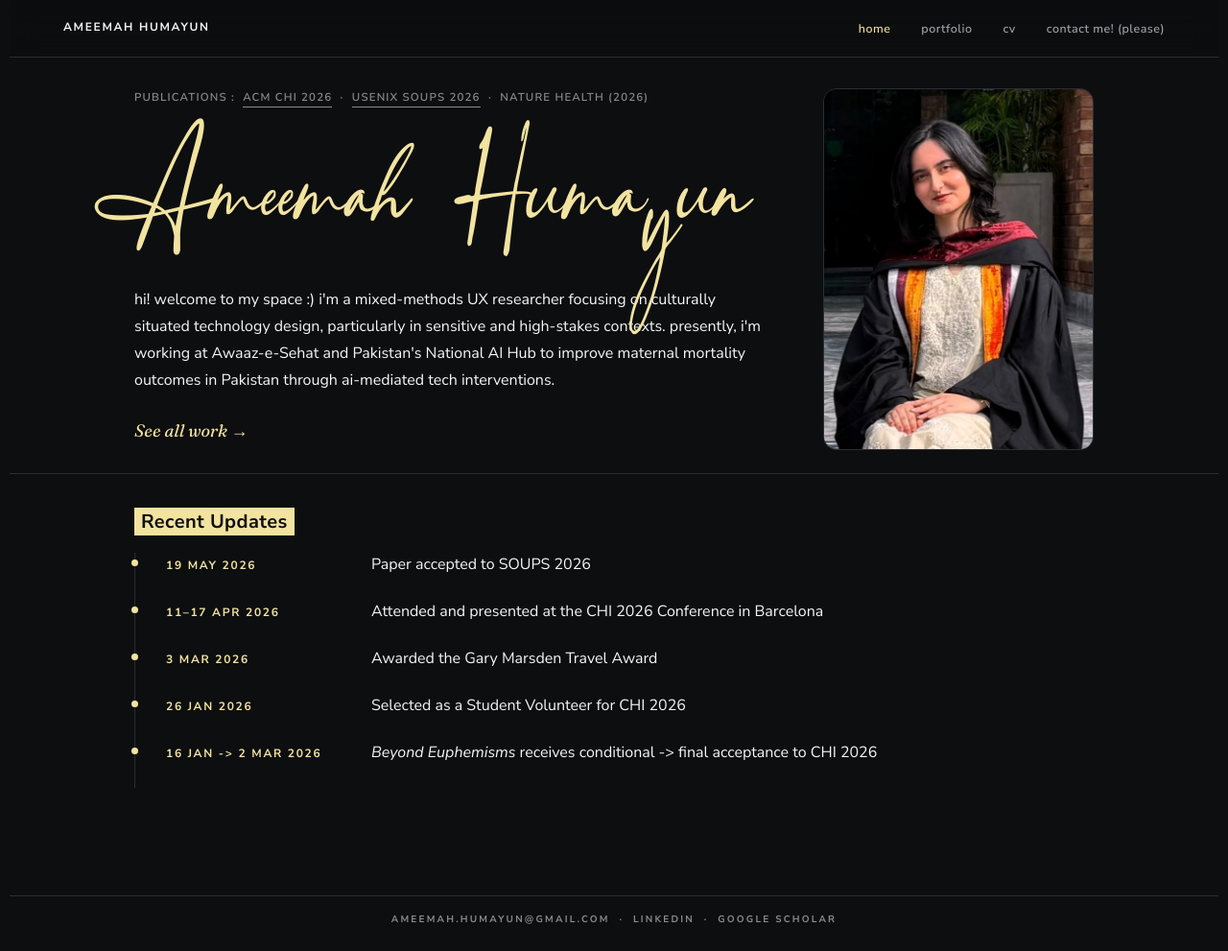
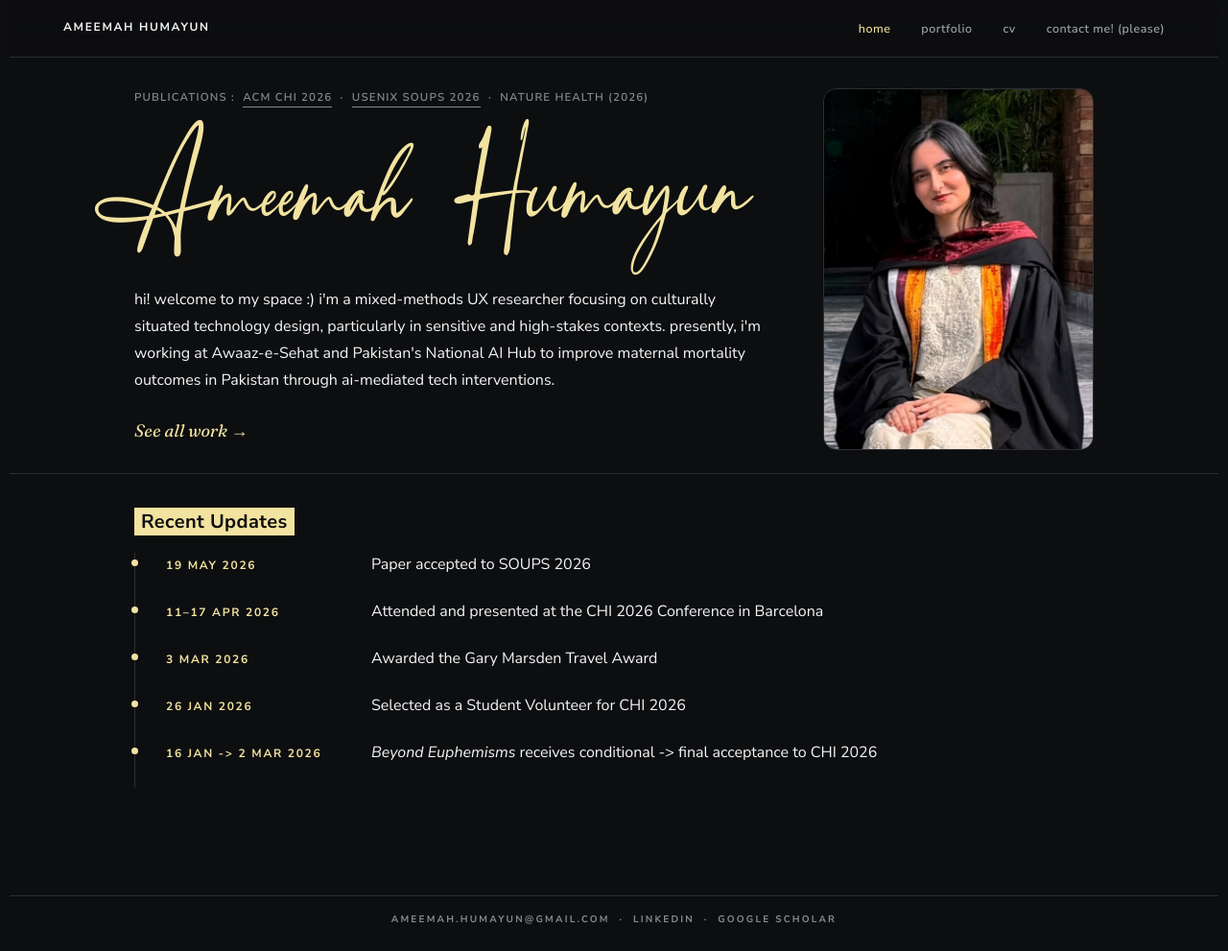
Before and after one commit to ameemahumayun/ameemahumayun.github.io, a Jekyll site: the page built from index.html, in a window 1280 px wide and 991 px high. Shown: the whole window at 96% size. Built offline with Jekyll 4.4.1, drawn with Linux system fonts in a browser that asks for light colours.

Commit message:
Replace y-stretch with a slight upward slant on the whole signature
Revert "Humayun"'s y to normal (drop the scoped scaleY span) and
instead give the whole name a subtle rotate(-0.48deg): left edge
sits ~3px lower, right edge ~3px higher, like handwriting drifting
upward. Still pointer-events:none so the rotation can't reintroduce
the link-overlap issue.

```diff
--- a/assets/css/components.css
+++ b/assets/css/components.css
@@ -843,13 +843,7 @@ details[open] .accordion__icon::after { opacity: 0; }                          /
      links underneath, so the name must never intercept pointer
      events itself. */
   pointer-events: none;
-  transform: translateY(-7.5px);
+  /* Slight upward slant: left edge sits ~3px lower, right edge ~3px
+     higher, like a handwritten signature drifting upward. */
+  transform: translateY(-7.5px) rotate(-0.48deg);
 }
-/* Stretches just the descender of "Humayun"'s y, rather than the
-   whole word, so it dips further into the paragraph below without
-   making the signature itself any bigger. */
-.signature-text__y {
-  display: inline-block;
-  transform: scaleY(1.4);
-  transform-origin: 55% top;
-}
--- a/index.html
+++ b/index.html
@@ -15,7 +15,7 @@ description: Mixed-methods UX researcher working on human-centered AI for health
         <a href="https://www.usenix.org/conference/soups2026/presentation/shanza" target="_blank" rel="noopener" class="link-quiet link-underline-mute">USENIX SOUPS 2026</a> &nbsp;·&nbsp;
         <span>Nature Health (2026)</span>
       </p>
-      <h1 class="signature-text" style="margin-top:2.125rem;margin-bottom:1.1rem;">Ameemah Huma<span class="signature-text__y">y</span>un</h1>
+      <h1 class="signature-text" style="margin-top:2.125rem;margin-bottom:1.1rem;">Ameemah Humayun</h1>
       <p class="lead" style="max-width:660px;font-size:var(--text-base);line-height:1.75;margin-top:2.906rem;margin-bottom:1.25rem;">hi! welcome to my space :) i'm a mixed-methods UX researcher focusing on culturally situated technology design, particularly in sensitive and high-stakes contexts. presently, i'm working at Awaaz-e-Sehat and Pakistan's National AI Hub to improve maternal mortality outcomes in Pakistan through ai-mediated tech interventions.</p>
       <p style="margin-top:1.5rem;">
         <a href="{{ '/work/' | relative_url }}" class="serif" style="font-size:1.125rem;">See all work &rarr;</a>
```
